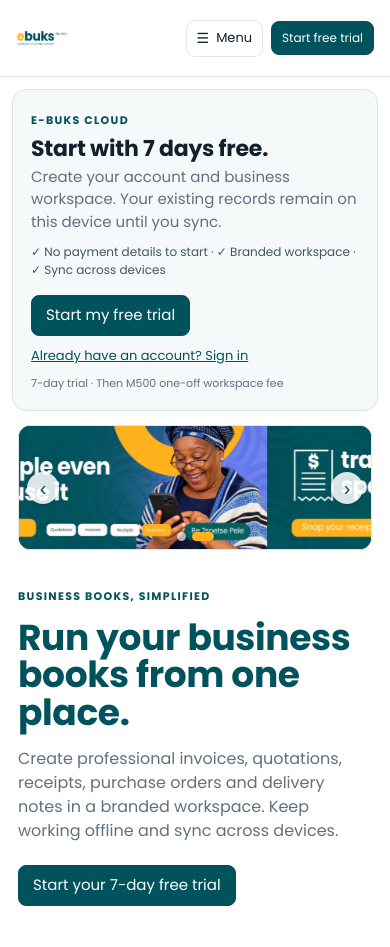
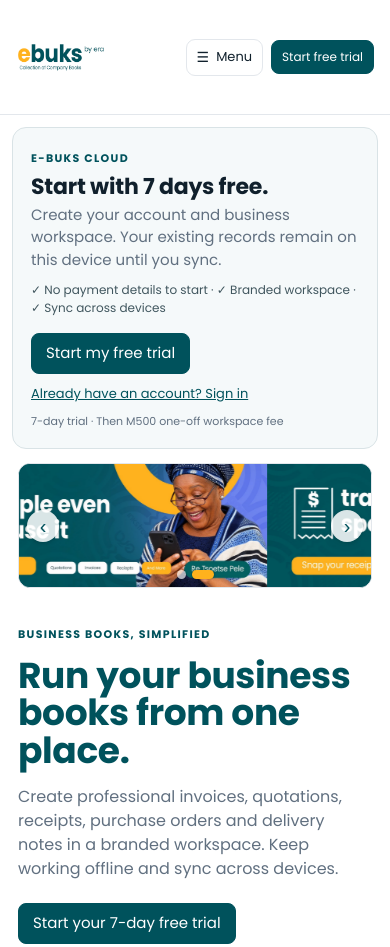
Before and after one commit to academyarts/Ebuks, a plain HTML site: page index.html in a window 390 px wide. Shown: the top 947 px of the page. Drawn offline with nearby package versions, Linux system fonts and the light colour scheme.

Commit message:
Increase E-Buks header logo to 90px

```diff
--- a/css/app.css
+++ b/css/app.css
@@ -74,4 +74,4 @@ footer{text-align:center;color:var(--mu);font-size:13px;padding:30px 16px}.strip
 
 .public-brand{gap:0}.public-brand img{height:36px;width:36px}@media(max-width:700px){.public-brand img{height:36px;width:36px}}
 
-.public-brand img{width:52px;height:52px}@media(max-width:700px){.public-brand img{width:52px;height:52px}}
+.public-brand img{width:90px;height:90px}@media(max-width:700px){.public-brand img{width:90px;height:90px}}
```
